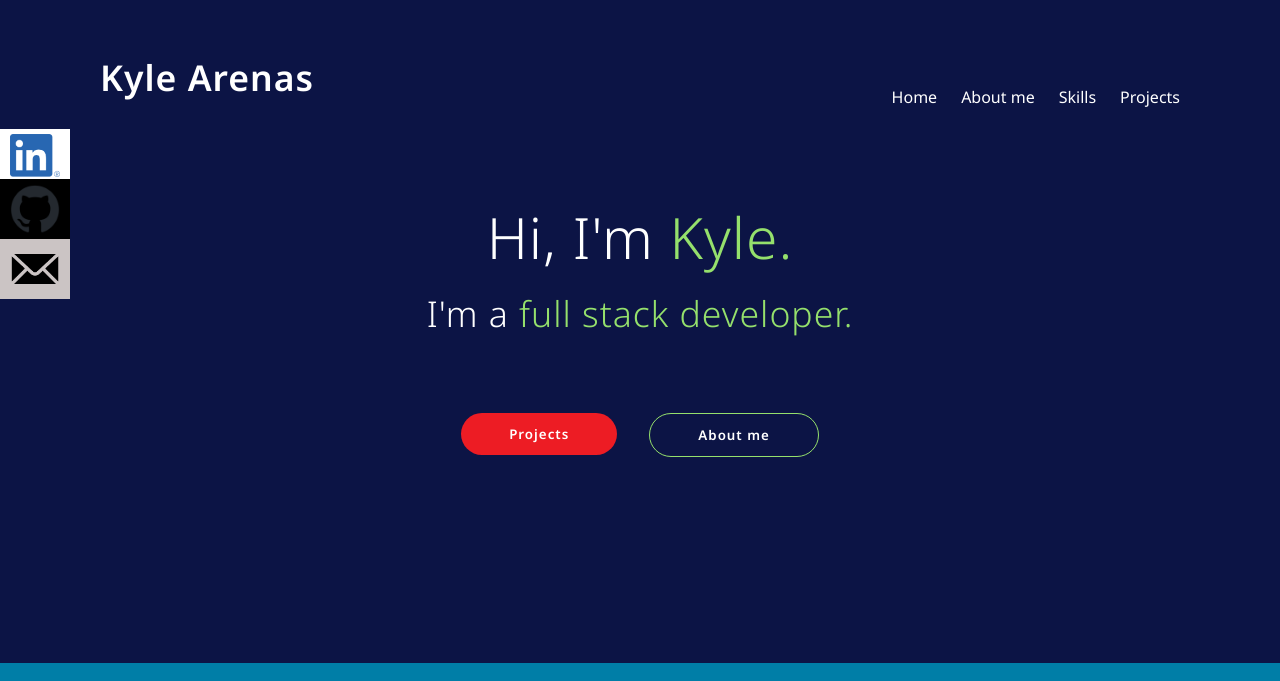
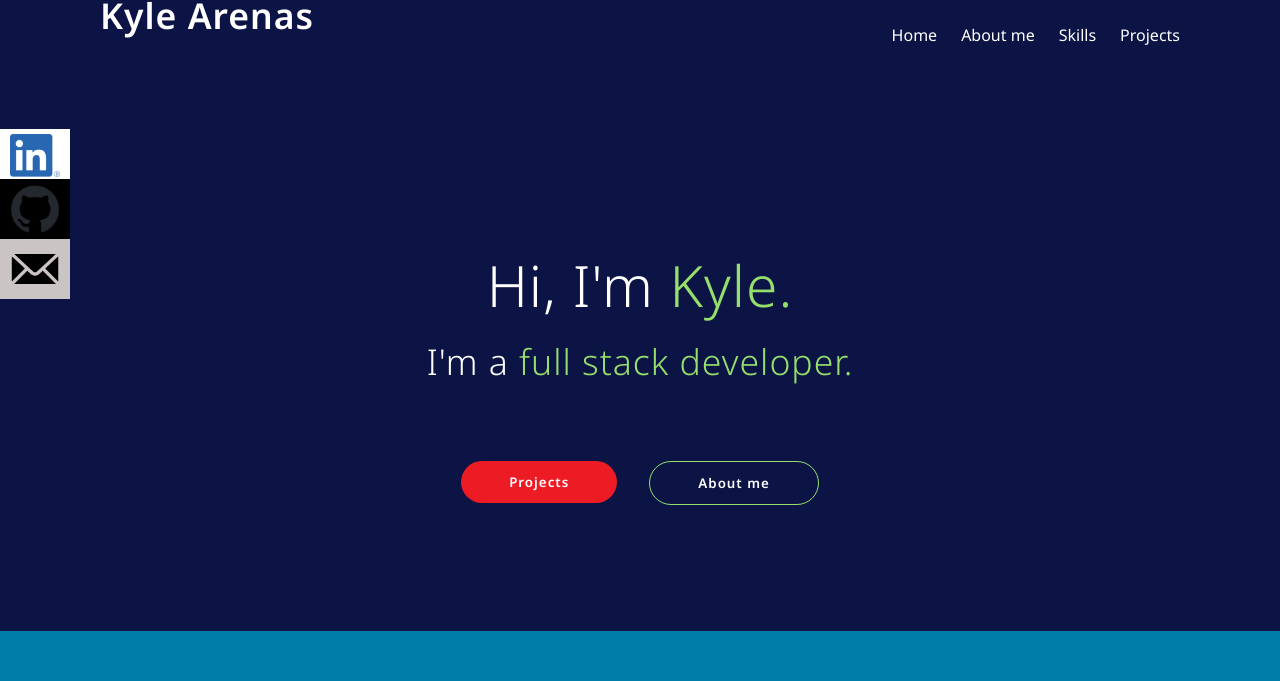
Before and after one commit to kyruken/kairuken-portfolio-2023, a React (Vite) app: page / in a window 1280 px wide. Shown: the part 61-742 px from the top of the page. Built offline with nearby package versions, Linux system fonts and the light colour scheme.

Commit message:
fix confusing padding

```diff
--- a/src/App.jsx
+++ b/src/App.jsx
@@ -3,6 +3,7 @@ import Hero from './components/hero'
 import AboutMe from './components/aboutme'
 import './App.css'
 import MyProjects from './components/myprojects'
+import OtherProjects from './components/otherprojects'
 import MySkills from './components/myskills'
 import Socials from './components/socials'
 
@@ -10,12 +11,11 @@ function App() {
 
   return (
     <div className="App">
-      <div className='padding-lr-4 padding-tb-6'>
-        <Navbar />
-        <Hero />
-      </div>
+      <Navbar />
+      <Hero />
       <AboutMe />
       <MyProjects />
+      <OtherProjects />
       <MySkills />
       <Socials />
     </div>
--- a/src/components/aboutme.jsx
+++ b/src/components/aboutme.jsx
@@ -1,7 +1,7 @@
 
 export default function AboutMe() {
     return (
-        <section className='bg-secondary padding-lr-4 padding-tb-5' id='aboutme'>
+        <section className='bg-secondary padding-lr-4 padding-tb-6' id='aboutme'>
             <h2>About me</h2>
             <div className='content-container'>
                 <div className='paragraph-container'>
--- a/src/components/hero.jsx
+++ b/src/components/hero.jsx
@@ -1,7 +1,7 @@
 
 export default function Hero() {
     return (
-        <header className='flex-column ai-center jc-center padding-tb-4' id='home'>
+        <header className='flex-column ai-center jc-center padding-lr-4 padding-tb-6' id='home'>
             <h1 className="f-weight-light">Hi, I'm <span className='highlight'>Kyle.</span></h1>
             <h2 className="f-weight-light padding-tb-1">I'm a <span className="highlight">full stack developer.</span></h2>
             <div className="flex gap-3">
--- a/src/components/myprojects.jsx
+++ b/src/components/myprojects.jsx
@@ -1,16 +1,14 @@
 import Project from './project'
 import ReverseProject from './reverseproject'
-import OtherProjects from './otherprojects'
 export default function MyProjects() {
     return (
-        <section id='projects'>
+        <section className='padding-lr-4 padding-tb-5' id='projects'>
             <h2>My Projects</h2>
 
             <Project />
             <ReverseProject />
             <Project />
 
-            <OtherProjects />
         </section>
     )
 }
--- a/src/components/navbar.jsx
+++ b/src/components/navbar.jsx
@@ -1,7 +1,7 @@
 
 export default function Navbar() {
     return (
-        <nav className='flex jc-spacebetween ai-center'>
+        <nav className='flex jc-spacebetween ai-center padding-lr-4 padding-tb-3'>
             <h2>Kyle Arenas</h2>
             <ul className='flex gap-2'>
                 <li><a href="#home">Home</a></li>
```
